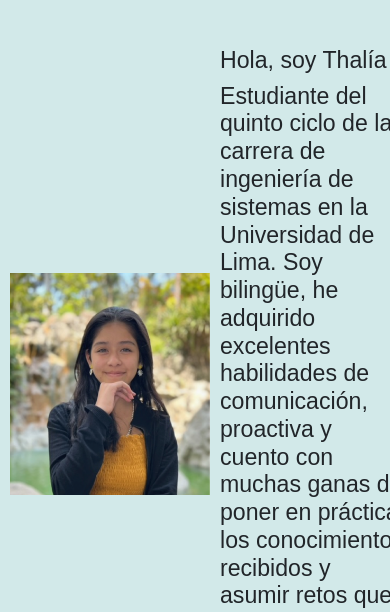
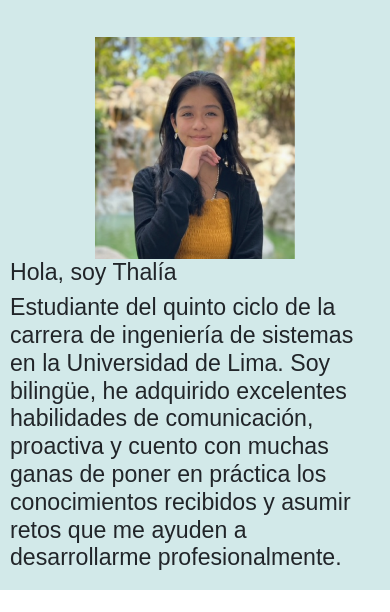
Before and after one commit to ThaliaRuizPinto/CV_Host, a plain HTML site: page index.html in a window 390 px wide. Shown: the part 460-1072 px from the top of the page. Drawn offline with nearby package versions, Linux system fonts and the light colour scheme; a web font is replaced by a local one.

Commit message:
Update Styles.css

```diff
--- a/Styles.css
+++ b/Styles.css
@@ -20,16 +20,16 @@
   }
 }
 @media (max-width: 767px) {
-  .FotoThali {
-    max-width: 150px;
-    margin-top: 20px;
-    margin-right: auto;
-    margin-left: auto;
+  .Presentacion {
+    flex-direction: column;
   }
 
   .Texto1 {
-    text-align: center;
-    margin: 10px;
+    order: 2;
+  }
+
+  .FotoThali {
+    order: 1;
   }
 }
 
```
